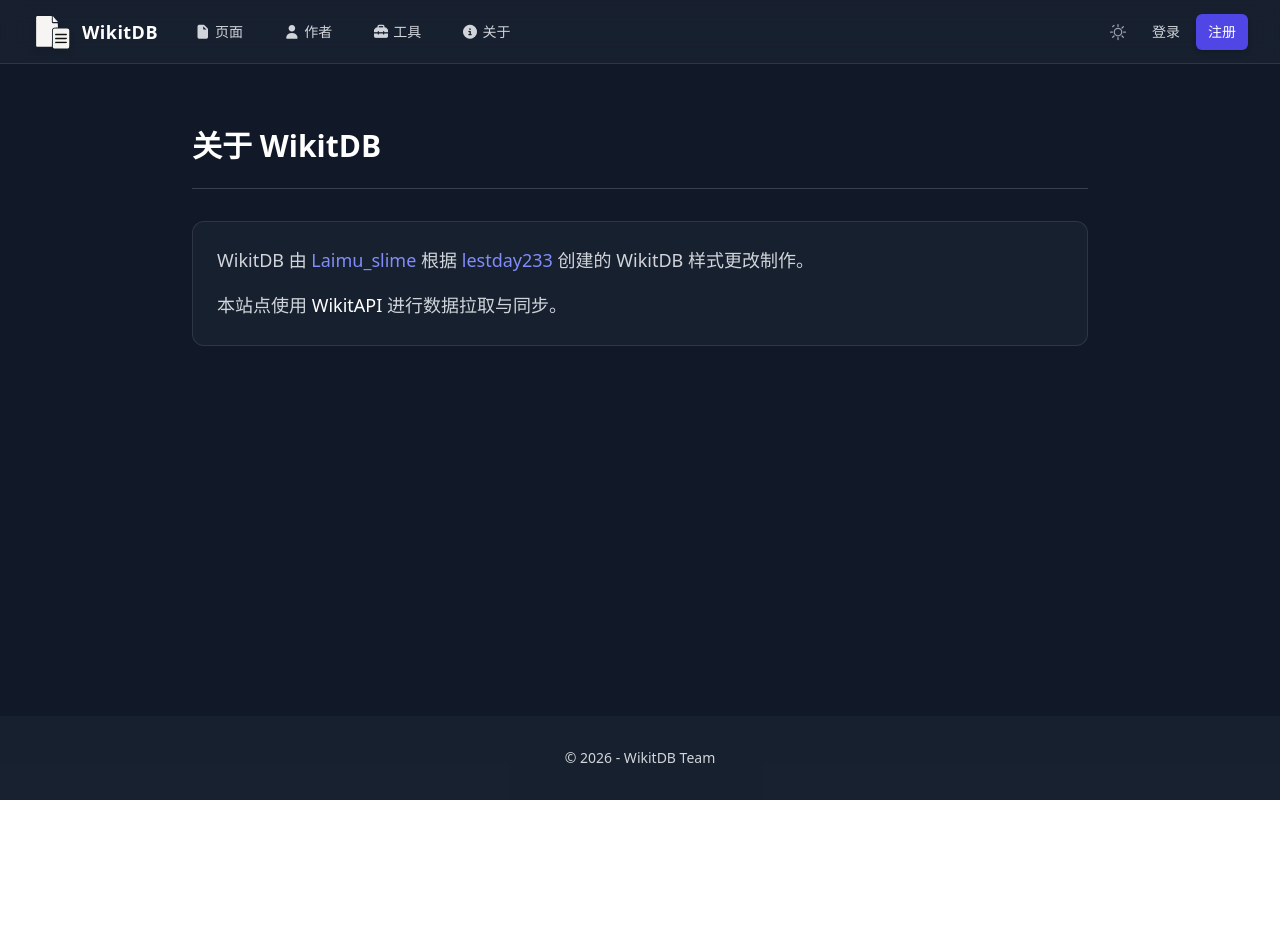
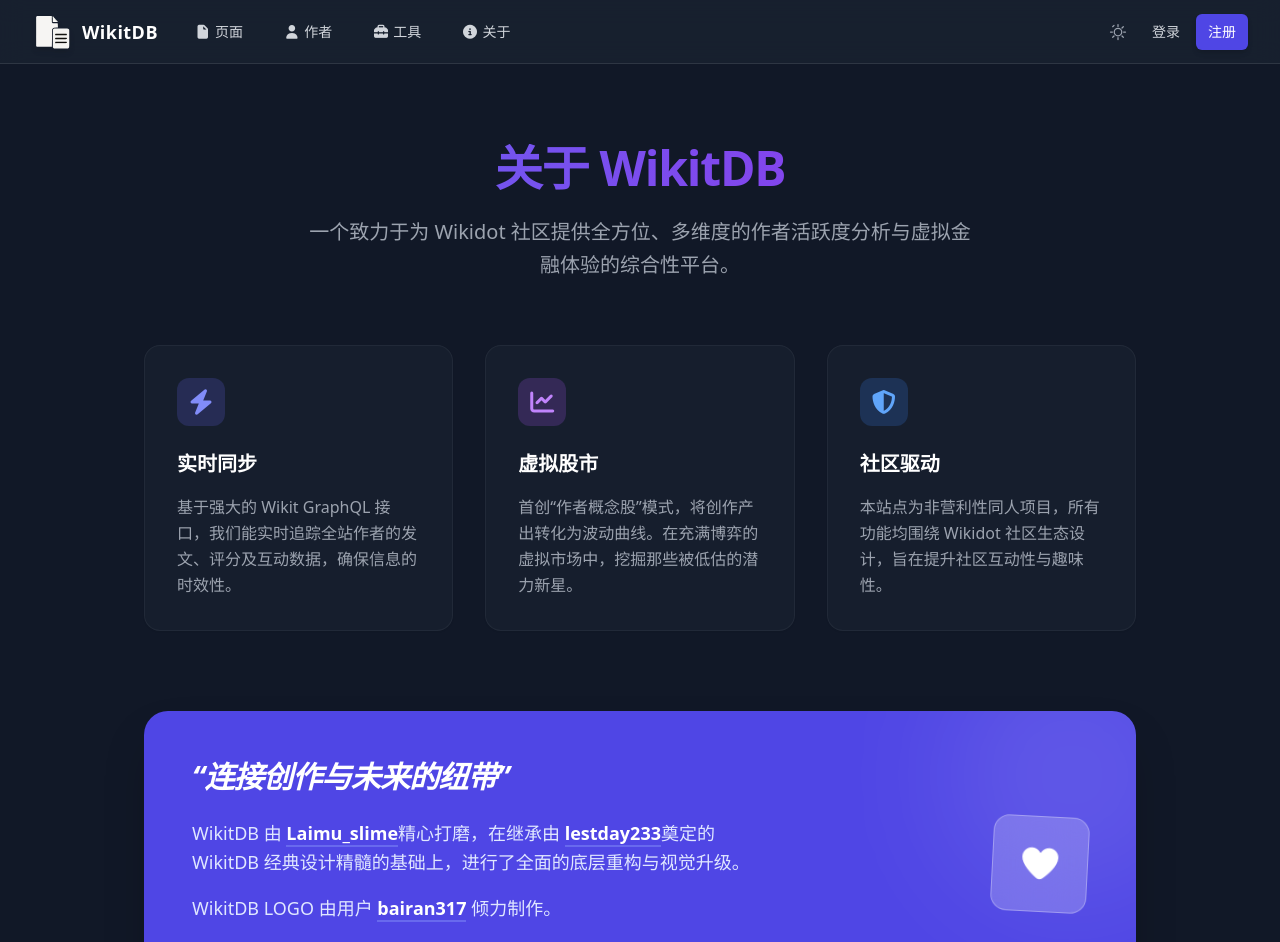
Before and after one commit to WikitTeam/WikitDB-Server, a Next.js app: page /about in a window 1280 px wide. Shown: the top 942 px of the page. Before the commit the page ends 800 px from the top, so only its background shows below. Built offline with nearby package versions, Linux system fonts and the light colour scheme; no server answers.

Commit message:
修改关于页与版式配置

```diff
--- a/pages/about.js
+++ b/pages/about.js
@@ -9,20 +9,84 @@
                 <title>关于 - {config.SITE_NAME}</title>
             </Head>
 
-            <div className="py-8 max-w-4xl mx-auto">
-                <div className="mb-8 border-b border-gray-700 pb-6">
-                    <h1 className="text-3xl font-bold text-white">关于 {config.SITE_NAME}</h1>
+            <div className="py-12 max-w-5xl mx-auto px-4">
+                {/* Hero Section */}
+                <div className="text-center mb-16">
+                    <h1 className="text-4xl sm:text-5xl font-extrabold bg-clip-text text-transparent bg-gradient-to-r from-indigo-500 to-purple-600 mb-6 tracking-tight">
+                        关于 {config.SITE_NAME}
+                    </h1>
+                    <p className="text-xl text-gray-600 dark:text-gray-400 max-w-2xl mx-auto leading-relaxed">
+                        一个致力于为 Wikidot 社区提供全方位、多维度的作者活跃度分析与虚拟金融体验的综合性平台。
+                    </p>
                 </div>
 
-                <div className="bg-gray-800/50 rounded-xl p-6 border border-white/10">
-                    <div className="text-gray-300 leading-relaxed space-y-4 text-lg">
-                        <p>
-                            WikitDB 由 <span className="font-medium text-indigo-400">Laimu_slime</span> 根据 <span className="font-medium text-indigo-400">lestday233</span> 创建的 WikitDB 样式更改制作。
-                        </p>
-                        <p>
-                            本站点使用 <span className="font-medium text-white">WikitAPI</span> 进行数据拉取与同步。
+                {/* Core Features Grid */}
+                <div className="grid md:grid-cols-3 gap-8 mb-20">
+                    <div className="bg-white dark:bg-gray-800/40 p-8 rounded-2xl border border-gray-100 dark:border-white/5 shadow-sm hover:shadow-md transition-shadow">
+                        <div className="w-12 h-12 bg-indigo-100 dark:bg-indigo-500/20 rounded-xl flex items-center justify-center text-indigo-600 dark:text-indigo-400 mb-6">
+                            <i className="fa-solid fa-bolt text-2xl"></i>
+                        </div>
+                        <h3 className="text-xl font-bold mb-4 dark:text-white">实时同步</h3>
+                        <p className="text-gray-600 dark:text-gray-400 leading-relaxed">
+                            基于强大的 Wikit GraphQL 接口，我们能实时追踪全站作者的发文、评分及互动数据，确保信息的时效性。
                         </p>
                     </div>
+
+                    <div className="bg-white dark:bg-gray-800/40 p-8 rounded-2xl border border-gray-100 dark:border-white/5 shadow-sm hover:shadow-md transition-shadow">
+                        <div className="w-12 h-12 bg-purple-100 dark:bg-purple-500/20 rounded-xl flex items-center justify-center text-purple-600 dark:text-purple-400 mb-6">
+                            <i className="fa-solid fa-chart-line text-2xl"></i>
+                        </div>
+                        <h3 className="text-xl font-bold mb-4 dark:text-white">虚拟股市</h3>
+                        <p className="text-gray-600 dark:text-gray-400 leading-relaxed">
+                            首创“作者概念股”模式，将创作产出转化为波动曲线。在充满博弈的虚拟市场中，挖掘那些被低估的潜力新星。
+                        </p>
+                    </div>
+
+                    <div className="bg-white dark:bg-gray-800/40 p-8 rounded-2xl border border-gray-100 dark:border-white/5 shadow-sm hover:shadow-md transition-shadow">
+                        <div className="w-12 h-12 bg-blue-100 dark:bg-blue-500/20 rounded-xl flex items-center justify-center text-blue-600 dark:text-blue-400 mb-6">
+                            <i className="fa-solid fa-shield-halved text-2xl"></i>
+                        </div>
+                        <h3 className="text-xl font-bold mb-4 dark:text-white">社区驱动</h3>
+                        <p className="text-gray-600 dark:text-gray-400 leading-relaxed">
+                            本站点为非营利性同人项目，所有功能均围绕 Wikidot 社区生态设计，旨在提升社区互动性与趣味性。
+                        </p>
+                    </div>
+                </div>
+
+                {/* Credits & Origin */}
+                <div className="relative group overflow-hidden rounded-3xl bg-indigo-600 p-12 text-white shadow-2xl">
+                    <div className="absolute top-0 right-0 -mr-16 -mt-16 w-64 h-64 bg-white/10 rounded-full blur-3xl group-hover:bg-white/20 transition-all"></div>
+
+                    <div className="relative z-10 flex flex-col md:flex-row items-center justify-between gap-8">
+                        <div className="max-w-xl">
+                            <h2 className="text-3xl font-bold mb-6 italic tracking-tight">“连接创作与未来的纽带”</h2>
+                            <div className="space-y-4 text-indigo-100 text-lg leading-relaxed">
+                                <p>
+                                    WikitDB 由 <span className="font-bold text-white border-b-2 border-indigo-400/50">Laimu_slime</span>
+                                    精心打磨，在继承由 <span className="font-bold text-white border-b-2 border-indigo-400/50">lestday233</span>
+                                    奠定的 WikitDB 经典设计精髓的基础上，进行了全面的底层重构与视觉升级。
+                                </p>
+                                <p>
+                                    WikitDB LOGO 由用户 <span className="font-bold text-white border-b-2 border-indigo-400/50">bairan317</span> 倾力制作。
+                                </p>
+                                <p>
+                                    核心动力源自 <span className="font-bold text-white uppercase tracking-wider">Wikit API</span> 的强力支撑。
+                                </p>
+                            </div>
+                        </div>
+                        <div className="shrink-0">
+                            <div className="w-24 h-24 bg-white/20 backdrop-blur-xl rounded-2xl flex items-center justify-center border border-white/30 rotate-3 group-hover:rotate-6 transition-transform">
+                                <i className="fa-solid fa-heart text-4xl text-white"></i>
+                            </div>
+                        </div>
+                    </div>
+                </div>
+
+                {/* Footer Quote */}
+                <div className="mt-20 text-center">
+                    <p className="text-gray-500 dark:text-gray-500 font-medium tracking-widest uppercase text-xs">
+                        {config.SITE_NAME} · Since 2024
+                    </p>
                 </div>
             </div>
         </>
--- a/pages/admin.js
+++ b/pages/admin.js
@@ -18,10 +18,6 @@
     const [broadcastMsg, setBroadcastMsg] = useState('');
     const [airdropAmount, setAirdropAmount] = useState(1000);
     const [taxRate, setTaxRate] = useState(5);
-
-    // 裸键终端状态
-    const [redisKey, setRedisKey] = useState('');
-    const [redisValue, setRedisValue] = useState('');
 
     // 娱乐模块配置状态
     const [bingoTagsInput, setBingoTagsInput] = useState('');
@@ -169,21 +165,6 @@
         } catch (e) {}
     };
 
-    const queryRedis = async (action) => {
-        if (!redisKey) return alert('请输入键名');
-        try {
-            const res = await fetch('/api/admin/redis', {
-                method: 'POST',
-                headers: { 'Content-Type': 'application/json' },
-                body: JSON.stringify({ action, key: redisKey, value: redisValue })
-            });
-            const data = await res.json();
-            if (!res.ok) return alert(data.error);
-            if (action === 'get') setRedisValue(typeof data.data === 'object' ? JSON.stringify(data.data, null, 2) : String(data.data || ''));
-            else alert('写入成功');
-        } catch (e) {}
-    };
-
     const fetchSettings = async () => {
         try {
             const resBingo = await fetch('/api/tools/bingo');
@@ -274,8 +255,7 @@
         { id: 'logs', label: '交易审计', icon: 'fa-list-check' },
         { id: 'broadcast', label: '全站广播', icon: 'fa-bullhorn' },
         { id: 'macro', label: '宏观经济', icon: 'fa-money-bill-trend-up' },
-        { id: 'settings', label: '系统设置', icon: 'fa-sliders' },
-        { id: 'redis', label: '内存终端', icon: 'fa-terminal' }
+        { id: 'settings', label: '系统设置', icon: 'fa-sliders' }
     ];
 
     if (!currentUser) return (
@@ -590,36 +570,6 @@
                                 </div>
                             </div>
                         )}
-
-                        {activeTab === 'redis' && (
-                            <div className="max-w-4xl mx-auto">
-                                <div className="bg-gray-950 border border-red-900/30 rounded-2xl shadow-2xl overflow-hidden">
-                                    <div className="bg-red-900/20 px-6 py-3 flex items-center justify-between border-b border-red-900/20">
-                                        <div className="flex gap-2">
-                                            <div className="w-3 h-3 rounded-full bg-red-500"></div>
-                                            <div className="w-3 h-3 rounded-full bg-yellow-500"></div>
-                                            <div className="w-3 h-3 rounded-full bg-green-500"></div>
-                                        </div>
-                                        <span className="text-[10px] text-red-400 font-black tracking-[0.2em] uppercase">核心底层访问 / 内存数据库终端</span>
-                                    </div>
-                                    <div className="p-8 space-y-6">
-                                        <div className="flex flex-col md:flex-row gap-4">
-                                            <div className="flex-1 relative group">
-                                                <span className="absolute left-4 top-1/2 -translate-y-1/2 text-red-900 font-mono text-xs uppercase font-black transition-colors group-focus-within:text-red-500">键名 &gt;</span>
-                                                <input type="text" value={redisKey} onChange={e => setRedisKey(e.target.value)} placeholder="user:xxx" className="w-full bg-black border border-gray-900 rounded-xl pl-16 pr-4 py-3 text-white font-mono text-sm focus:outline-none focus:border-red-900 transition-all shadow-inner uppercase"/>
-                                            </div>
-                                            <button onClick={() => queryRedis('get')} className="px-8 py-3 bg-gray-900 hover:bg-gray-800 text-white font-black rounded-xl transition-all border border-gray-800 text-xs uppercase tracking-widest">读取数据</button>
-                                        </div>
-                                        <textarea value={redisValue} onChange={e => setRedisValue(e.target.value)} className="w-full h-80 bg-black border border-gray-900 rounded-xl p-5 text-green-500 font-mono text-xs focus:outline-none focus:border-red-900 shadow-inner custom-scrollbar" placeholder="等待数据缓冲区载入..." />
-                                        <div className="flex items-center gap-4">
-                                            <button onClick={() => queryRedis('set')} className="flex-1 py-4 bg-red-800 hover:bg-red-700 text-white font-black rounded-xl shadow-lg transition-all text-xs uppercase tracking-widest border border-red-600">
-                                                强制覆盖原始内存数据
-                                            </button>
-                                        </div>
-                                    </div>
-                                </div>
-                            </div>
-                        )}
                     </div>
                 </main>
             </div>
```
